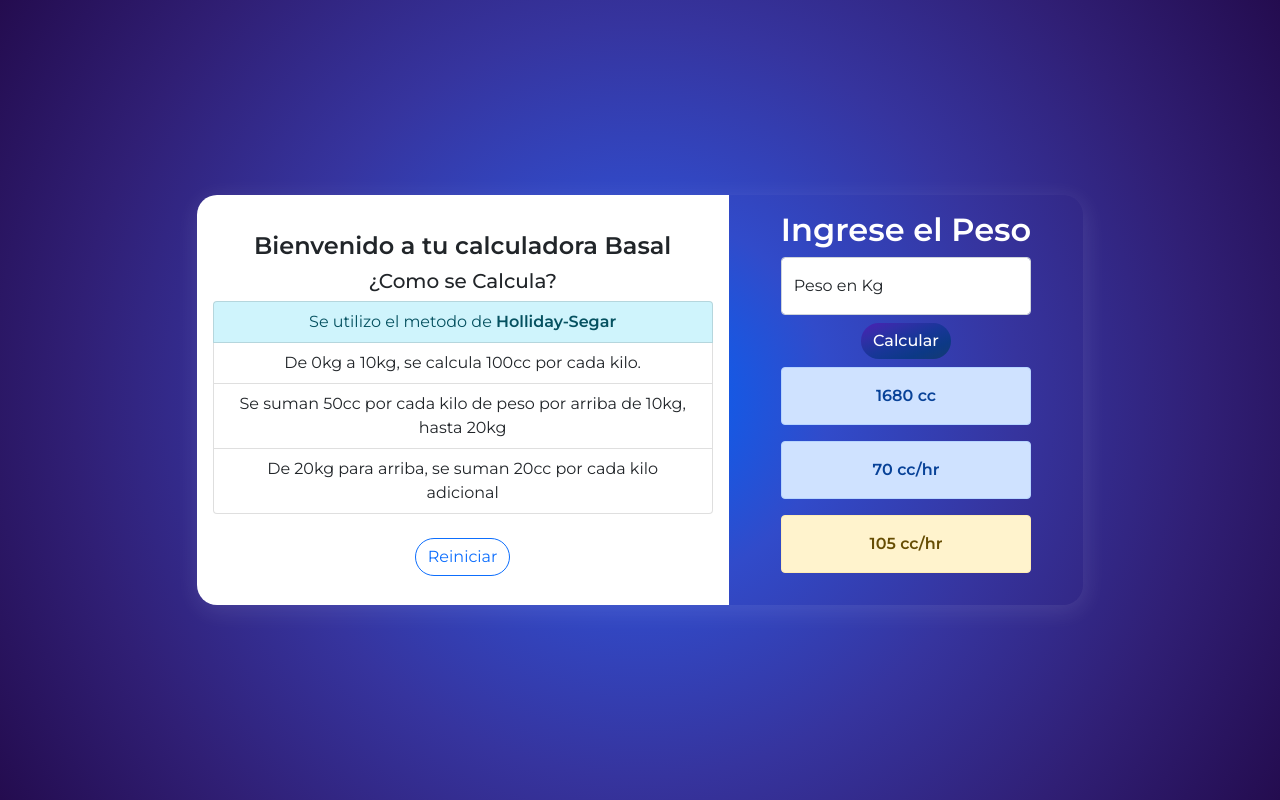
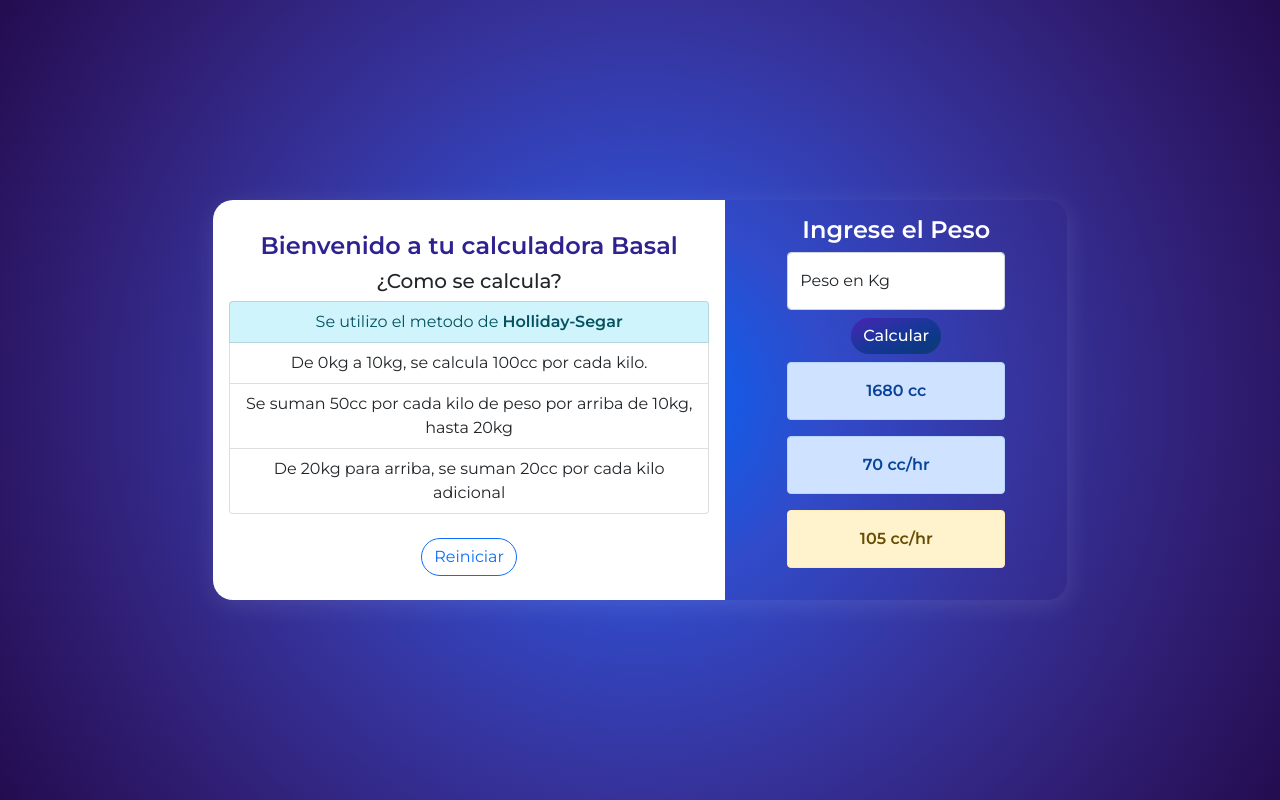
Before and after one commit to dancoLgh/Calculadora-basal, a plain HTML site: page index.html in a window 1280 px wide. Drawn offline with nearby package versions, Linux system fonts and the light colour scheme.

Commit message:
Re hice el HTML, agrege estilos y bootstrap

```diff
--- a/index.html
+++ b/index.html
@@ -16,7 +16,7 @@
             <div class="info">
                 <div class="info-childs">
                     <h2 class=" mt-2">Bienvenido a tu calculadora Basal</h1>
-                    <h5>¿Como se Calcula?</h2>
+                    <h5>¿Como se calcula?</h2>
 
                   <!-- ========== Start  Holliday-Segar ========== -->
                   <ul class="list-group" id="under-30">
--- a/style.css
+++ b/style.css
@@ -40,6 +40,7 @@ padding: 1rem;
 .info-childs h2 {
     font-size: 1.5rem;
     font-weight: 600;
+    color: #2d228f;
 }
 .btn{
     border-radius: 20px;
@@ -56,6 +57,7 @@ padding: 1rem;
     padding: 1rem;
 }
 .form-peso-childs h2{
+font-size: 1.5rem;
 font-weight: 600;
 color: white;
 }
```
